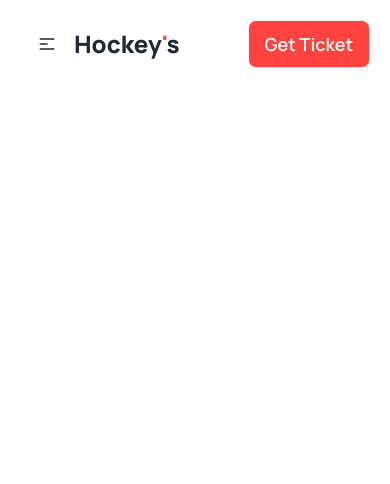
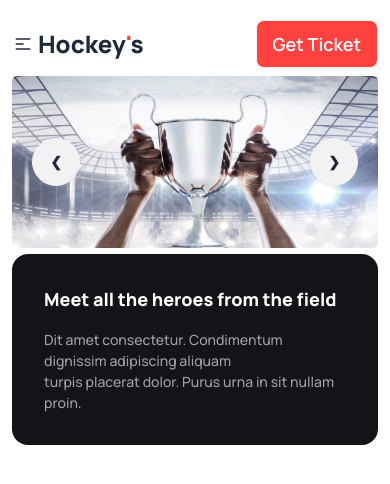
Before and after one commit to jahidrony037/hockeys-solution, a plain HTML site: page index.html in a window 390 px wide. Drawn offline with nearby package versions, Linux system fonts and the light colour scheme.

Commit message:
banner secton added

```diff
--- a/index.html
+++ b/index.html
@@ -27,6 +27,7 @@
             colors: {
               clifford: "#da373d",
               "primary-color": "#FF4240",
+              "text-color": "#13131899",
             },
           },
         },
@@ -46,10 +47,14 @@
     <header class="container mx-auto mt-3 lg:mt-8">
       <!-- navbar start -->
       <nav>
-        <div class="navbar bg-base-100">
+        <div class="navbar bg-base-100 px-[0px]">
           <div class="navbar-start">
             <div class="dropdown">
-              <div tabindex="0" role="button" class="btn btn-ghost lg:hidden">
+              <div
+                tabindex="0"
+                role="button"
+                class="btn btn-ghost lg:hidden px-[0px]"
+              >
                 <svg
                   xmlns="http://www.w3.org/2000/svg"
                   class="h-5 w-5"
@@ -76,7 +81,8 @@
                 <li><a>Contact</a></li>
               </ul>
             </div>
-            <a class="text-2xl lg:text-4xl font-extrabold cursor-pointer"
+            <a
+              class="text-2xl lg:text-4xl font-extrabold cursor-pointer pl-1 lg:pl-0"
               >Hockey<span class="text-primary-color">'</span>s</a
             >
           </div>
@@ -115,6 +121,68 @@
         </div>
       </nav>
       <!-- navbar end -->
+
+      <!-- banner start -->
+      <div>
+        <div class="carousel w-full">
+          <div id="slide1" class="carousel-item relative w-full">
+            <img src="images/banner.png" class="w-full object-cover" />
+            <div
+              class="absolute flex justify-between transform -translate-y-1/2 left-5 right-5 top-1/2"
+            >
+              <a href="#slide4" class="btn btn-circle">❮</a>
+              <a href="#slide2" class="btn btn-circle">❯</a>
+            </div>
+          </div>
+          <div id="slide2" class="carousel-item relative w-full">
+            <img src="images/banner.png" class="w-full object-cover" />
+            <div
+              class="absolute flex justify-between transform -translate-y-1/2 left-5 right-5 top-1/2"
+            >
+              <a href="#slide1" class="btn btn-circle">❮</a>
+              <a href="#slide3" class="btn btn-circle">❯</a>
+            </div>
+          </div>
+          <div id="slide3" class="carousel-item relative w-full">
+            <img src="images/banner.png" class="w-full object-cover" />
+            <div
+              class="absolute flex justify-between transform -translate-y-1/2 left-5 right-5 top-1/2"
+            >
+              <a href="#slide2" class="btn btn-circle">❮</a>
+              <a href="#slide4" class="btn btn-circle">❯</a>
+            </div>
+          </div>
+          <div id="slide4" class="carousel-item relative w-full">
+            <img src="images/banner.png" class="w-full object-cover" />
+            <div
+              class="absolute flex justify-between transform -translate-y-1/2 left-5 right-5 top-1/2"
+            >
+              <a href="#slide3" class="btn btn-circle">❮</a>
+              <a href="#slide1" class="btn btn-circle">❯</a>
+            </div>
+          </div>
+        </div>
+        <div
+          class="flex flex-col lg:flex-row md:justify-end md::relative md:mr-8"
+        >
+          <div
+            class="p-8 bg-[#131318] rounded-2xl md:max-w[50%] md:absolute md:bottom-28"
+          >
+            <h3 class="text-[#FFF] text-[18px] lg:text-2xl font-extrabold">
+              Meet all the heroes from the field
+            </h3>
+            <p
+              class="mt-4 text-[#FFFFFF99] font-medium text-[14px] lg:text-[16px]"
+            >
+              Dit amet consectetur. Condimentum dignissim adipiscing aliquam
+              <br />
+              turpis placerat dolor. Purus urna in sit nullam proin.
+            </p>
+          </div>
+        </div>
+      </div>
+
+      <!-- banner end -->
     </header>
     <main></main>
     <footer></footer>
```
